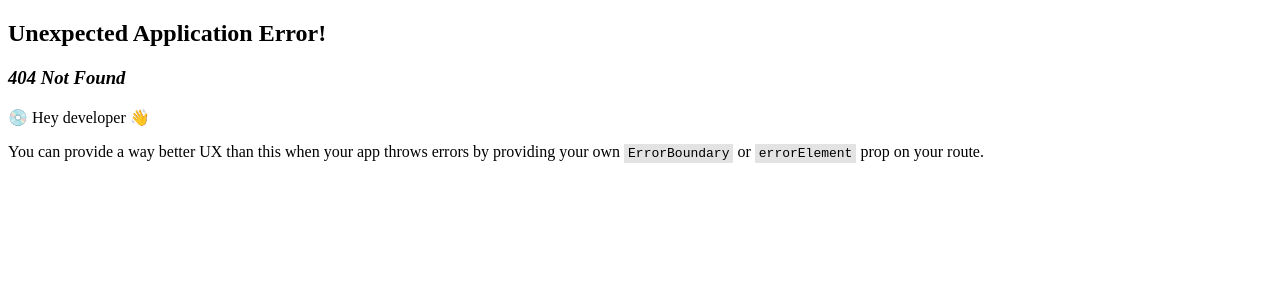
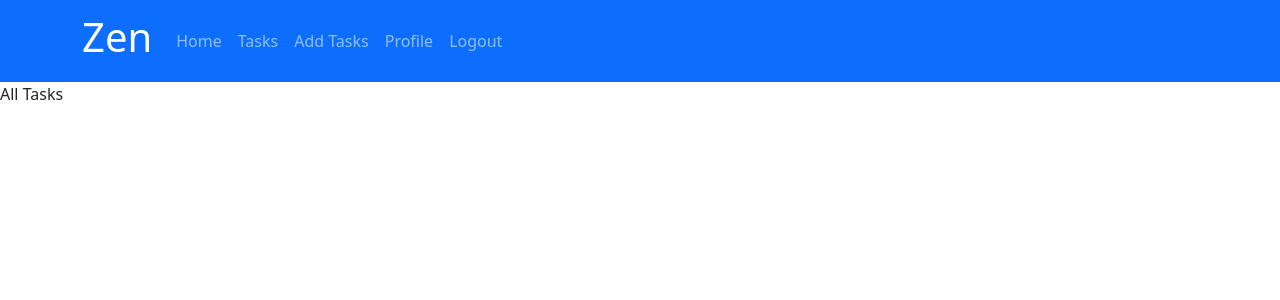
Before and after one commit to shelvy00/Zen-Todo, a React (Create React App) app in the folder react-frontend/: page /tasks in a window 1280 px wide. Before the commit this address had no page. Shown: the top 300 px of the page. Built offline with nearby package versions, Linux system fonts and the light colour scheme.

Commit message:
update nav

```diff
--- a/react-frontend/src/App.js
+++ b/react-frontend/src/App.js
@@ -1,11 +1,17 @@
 import { Route, createBrowserRouter, createRoutesFromElements, RouterProvider } from "react-router-dom";
 import HomePage from "./pages/HomePage";
 import MainLayout from "./layouts/MainLayout";
+import TaskPage from "./pages/TaskPage"
+import AddTaskPage from "./pages/AddTaskPage";
+import ProfilePage from "./pages/ProfilePage";
 
 const router = createBrowserRouter(
   createRoutesFromElements(
     <Route path="/" element={<MainLayout />}>
       <Route index element={<HomePage />} />
+      <Route path="/tasks" element={<TaskPage />} />
+      <Route path="/add-tasks" element={<AddTaskPage />} />
+      <Route path="/profile" element={<ProfilePage />} />
     </Route>
   )
 );
--- a/react-frontend/src/components/Navb.js
+++ b/react-frontend/src/components/Navb.js
@@ -2,18 +2,19 @@ import React from 'react'
 import Container from 'react-bootstrap/Container';
 import Nav from 'react-bootstrap/Nav';
 import Navbar from 'react-bootstrap/Navbar';
+import { Link } from 'react-router-dom';
 
 const Navb = () => {
   return (
     <>
-      <Navbar bg="light" data-bs-theme="light">
+      <Navbar bg="primary" data-bs-theme="dark">
         <Container>
-          <Navbar.Brand>Zen</Navbar.Brand>
+          <Navbar.Brand><h1>Zen</h1></Navbar.Brand>
           <Nav className="me-auto">
-            <Nav.Link href="#home">Home</Nav.Link>
-            <Nav.Link href="#features">Tasks</Nav.Link>
-            <Nav.Link href="#pricing">Add Tasks</Nav.Link>
-            <Nav.Link href="#pricing">Profile</Nav.Link>
+            <Nav.Link as={Link} to="/">Home</Nav.Link>
+            <Nav.Link as={Link} to="/tasks">Tasks</Nav.Link>
+            <Nav.Link as={Link} to="/add-tasks">Add Tasks</Nav.Link>
+            <Nav.Link as={Link} to="/profile">Profile</Nav.Link>
             <Nav.Link href="#pricing">Logout</Nav.Link>
           </Nav>
         </Container>
--- a/react-frontend/src/index.js
+++ b/react-frontend/src/index.js
@@ -2,6 +2,7 @@ import React from 'react';
 import ReactDOM from 'react-dom/client';
 import App from './App';
 import reportWebVitals from './reportWebVitals';
+import 'bootstrap/dist/css/bootstrap.min.css';
 
 const root = ReactDOM.createRoot(document.getElementById('root'));
 root.render(
--- /dev/null
+++ b/react-frontend/src/pages/AddTaskPage.js
@@ -0,0 +1,11 @@
+import React from 'react'
+
+const AddTaskPage = () => {
+  return (
+    <div>
+      Add Task
+    </div>
+  )
+}
+
+export default AddTaskPage
--- /dev/null
+++ b/react-frontend/src/pages/ProfilePage.js
@@ -0,0 +1,11 @@
+import React from 'react'
+
+const ProfilePage = () => {
+  return (
+    <div>
+      Profile
+    </div>
+  )
+}
+
+export default ProfilePage
--- /dev/null
+++ b/react-frontend/src/pages/TaskPage.js
@@ -0,0 +1,11 @@
+import React from 'react'
+
+const TaskPage = () => {
+  return (
+    <div>
+      All Tasks
+    </div>
+  )
+}
+
+export default TaskPage
```
Also changed, not shown: react-frontend/src/components/AddTask.js (added, +11 -0 lines), react-frontend/src/components/Tasks.js (added, +11 -0 lines).
